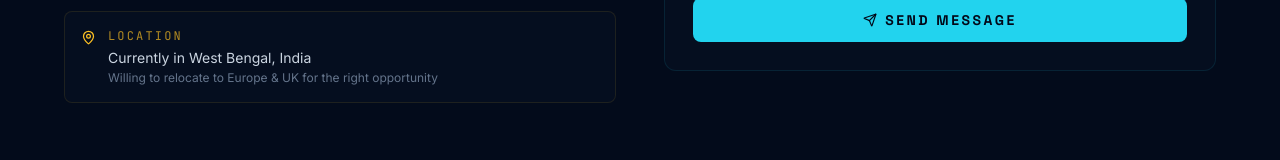
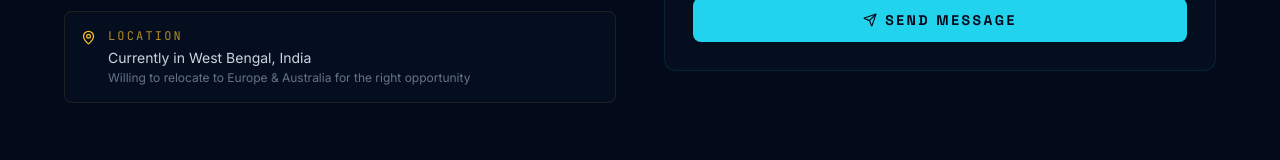
Before and after one commit to ChandraVerse/chandraverse-portfolio, a React (Vite) app: page / in a window 1280 px wide. Shown: the part 6115-6275 px from the top of the page. Built offline with nearby package versions, Linux system fonts and the light colour scheme.

Commit message:
Update location preferences in Contact component

```diff
--- a/src/components/Contact.jsx
+++ b/src/components/Contact.jsx
@@ -57,7 +57,7 @@ export default function Contact() {
           </h2>
           <div className="mt-3 w-16 h-0.5 bg-gradient-to-r from-cyan-400 to-transparent" />
           <p className="mt-4 text-slate-400 max-w-xl" style={{ fontSize: '0.95rem' }}>
-            Open to <span className="text-cyan-400 font-medium">SOC Analyst L1</span> opportunities in Europe & UK.
+            Open to <span className="text-cyan-400 font-medium">SOC Analyst L1</span> opportunities in India, Australia & Europe.
             Reach out for collaborations, opportunities, or just to talk security.
           </p>
         </div>
@@ -94,7 +94,7 @@ export default function Contact() {
               <div>
                 <p className="font-mono text-xs text-amber-400/70 ls-wide uppercase tracking-wider mb-1">Location</p>
                 <p className="text-slate-300 text-sm">Currently in West Bengal, India</p>
-                <p className="text-slate-500 text-xs mt-0.5">Willing to relocate to Europe & UK for the right opportunity</p>
+                <p className="text-slate-500 text-xs mt-0.5">Willing to relocate to Europe & Australia for the right opportunity</p>
               </div>
             </div>
           </div>
```
